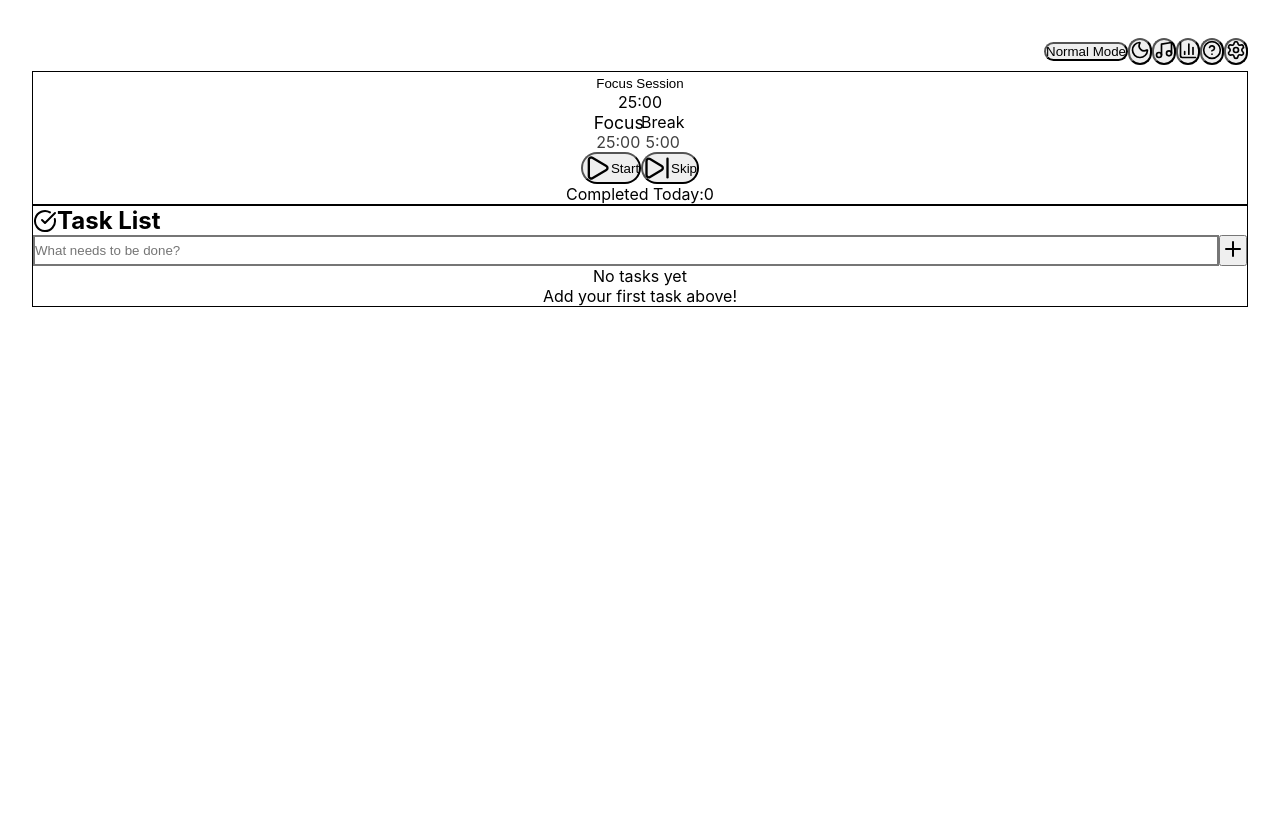
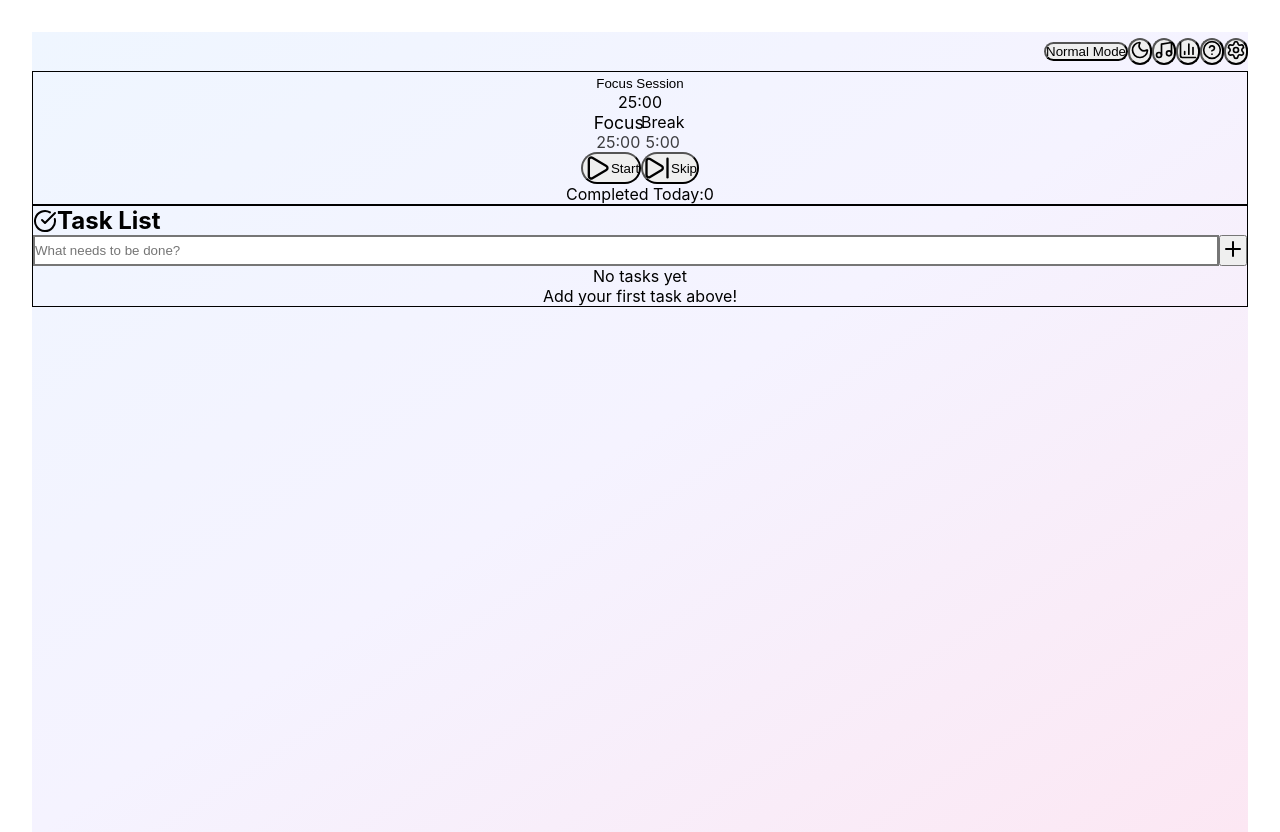
Before and after one commit to faizaanjum7/pomodoroApp-by-faiza, a React (Vite) app in the folder mypomodoro/: page / in a window 1280 px wide. Built offline with nearby package versions, Linux system fonts and the light colour scheme.

Commit message:
PomodoroUpdate4

```diff
--- a/mypomodoro/src/App.jsx
+++ b/mypomodoro/src/App.jsx
@@ -86,15 +86,16 @@ function App() {
   };
 
   return (
-    <div className={`min-h-screen transition-all duration-500 ${
-      darkMode
-        ? armyMode
-          ? 'bg-gradient-to-br from-gray-900 via-red-900 to-gray-800'
-          : 'bg-gradient-to-br from-gray-900 to-gray-800'
-        : armyMode
-          ? 'bg-gradient-to-br from-red-100 via-pink-100 to-orange-100'
-          : 'bg-gradient-to-br from-blue-50 via-purple-50 to-pink-50'
-    }`}>
+    <div
+  className={`min-h-screen transition-all duration-500 bg-cover bg-center`}
+  style={{
+    backgroundImage: armyMode
+      ? `url(${darkMode ? './assets/bangtanarmy_lightmode_bg.jpeg' : 'assets/bangtanarmy_lightmode_bg.jpeg'})`
+      : darkMode
+        ? 'linear-gradient(to bottom right, #111827, #1f2937)'
+        : 'linear-gradient(to bottom right, #eff6ff, #f5f3ff, #fce7f3)',
+  }}>
+
 
       {/* Header */}
       <header className="p-6">
```
